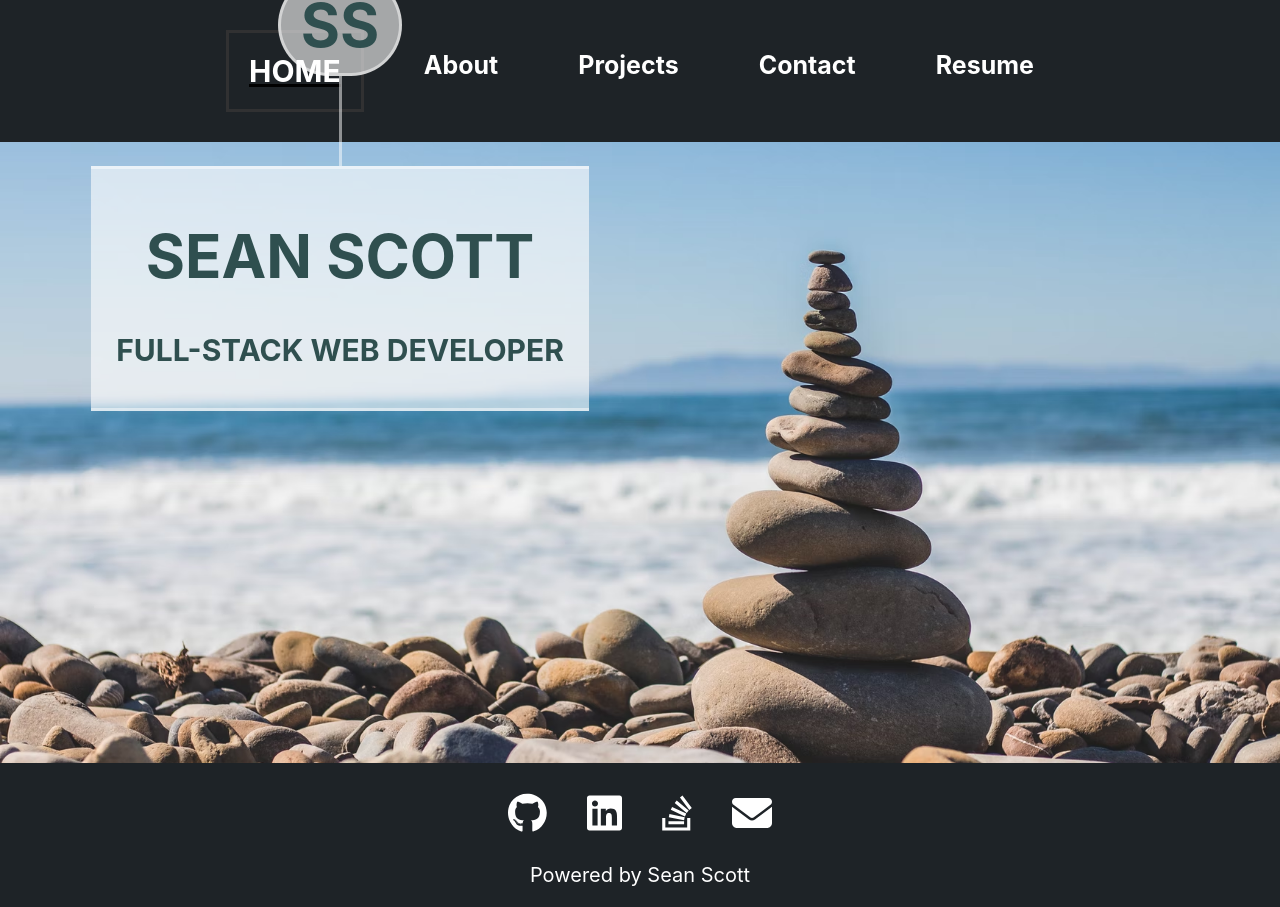
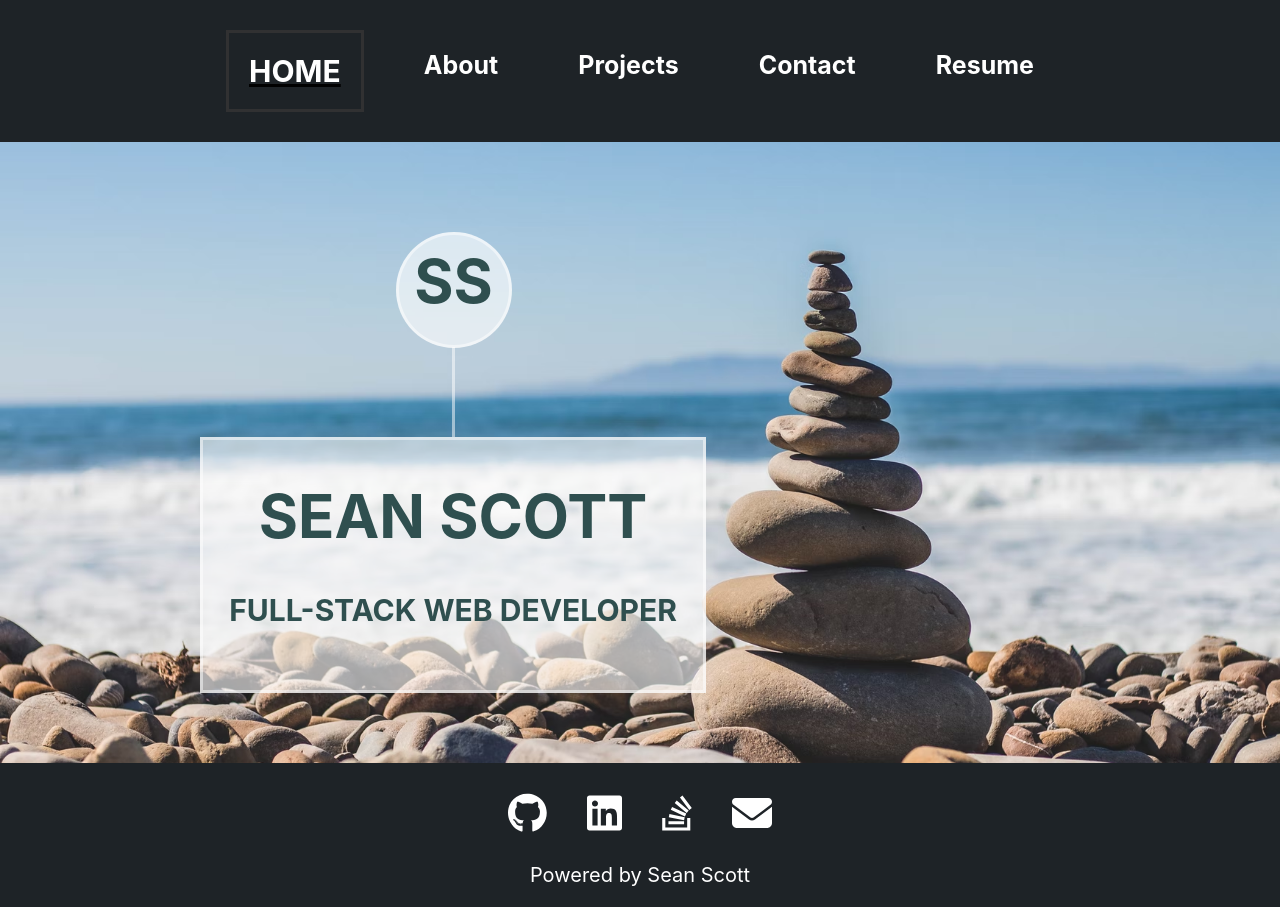
Before and after one commit to seanscott95/My-Portfolio, a React (Create React App) app: page / in a window 1280 px wide. Built offline with nearby package versions, Linux system fonts and the light colour scheme.

Commit message:
fixed up the homepages styling and layout, added extra container to contain initials and text elements

```diff
--- a/src/components/pages/Home.jsx
+++ b/src/components/pages/Home.jsx
@@ -9,22 +9,22 @@ export default function Home() {
         backgroundSize: 'cover',
         height: '77.6vh',
         fontSize: '30px',
-        display: 'flex',
-        flexDirection: 'column',
         justifyContent: 'center',
         alignItems: 'center',
         fontWeight: 'bold',
     }
     return (
         <div style={style}>
-            <div>
-                <h1 className="initials">SS</h1>
+            <div className="outerContainer">
+                <div className='initialsContainer'>
+                    <h1 className="initials">SS</h1>
+                </div>
+                <div className="single-line"></div>
+                <div className="header">
+                    <h1>SEAN SCOTT</h1>
+                    <p>FULL-STACK WEB DEVELOPER</p>
+                </div>
             </div>
-            <div className="single-line"></div>
-            <header className="header">
-                <h1>SEAN SCOTT</h1>
-                <p>FULL-STACK WEB DEVELOPER</p>
-            </header>
         </div>
     );
 }
--- a/src/styles/Home.css
+++ b/src/styles/Home.css
@@ -1,34 +1,44 @@
 :root {
     --border-color: rgb(255, 255, 255, 0.5);
+}
+
+.outerContainer {
+    width: fit-content;
+    height: auto;
+    display: flex;
+    flex-direction: column;
+    align-items: center;
+    justify-content: flex-start;
+    padding: 50px 200px;
+}
+
+.initialsContainer {
+    height: 155px;
+    width: 90px;
+    padding-right: 25px;
 }
 
 .initials {
     border: 3px solid var(--border-color);
     border-radius: 90px;
-    padding: 12px 20px;
-    position: relative;
-    top: -260px;
-    left: -300px;
+    padding: 10px;
+    height: 90px;
+    width: 90px;
+    text-align: center;
     background: rgb(255, 255, 255, 0.6); /*Different opacity to --border-color */
     color: DarkSlateGrey;
 }
 
 .header {
-    border-top: 3px solid var(--border-color);
-    border-bottom: 3px solid var(--border-color);
-    position: relative;
-    top: -300px;
-    left: -300px;
+    border: 3px solid var(--border-color);
+    height: 250px;
+    width: 500px;
     background: rgb(255, 255, 255, 0.6); /*Different opacity to --border-color */
     text-align: center;
     color: DarkSlateGrey;
-    padding: 10px 25px;
 }
 
 .single-line {
     border-left: 3px solid var(--border-color);
     height: 90px;
-    position: relative;
-    top: -300px;
-    left: -300px;
 }
```
